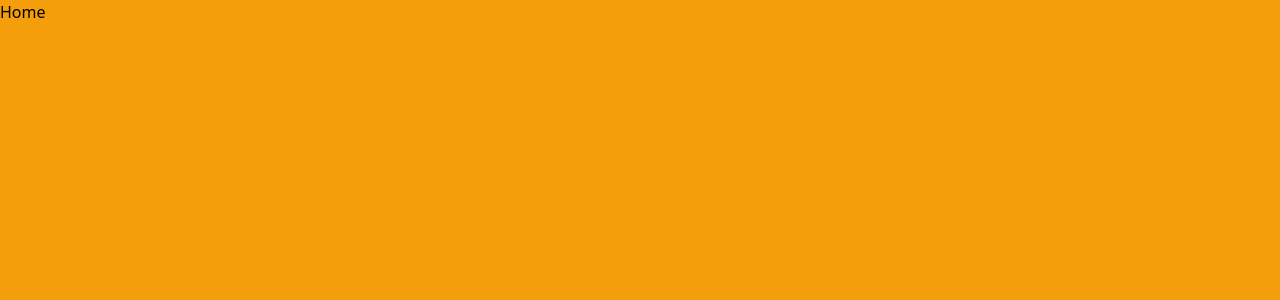
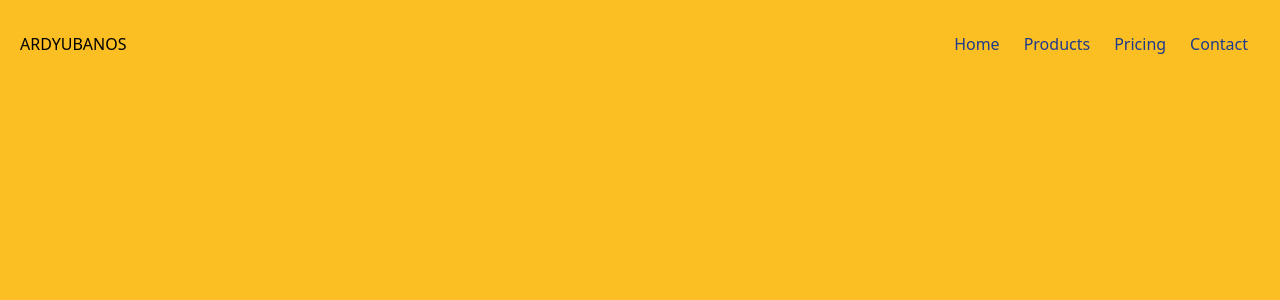
Before and after one commit to RadySonabu/NextJS-Tailwind-Portfolio, a Next.js app: page / in a window 1280 px wide. Shown: the top 300 px of the page. Built offline with nearby package versions, Linux system fonts and the light colour scheme.

Commit message:
Added navbar and background color

```diff
--- /dev/null
+++ b/components/Navbar.js
@@ -0,0 +1,53 @@
+import React from "react";
+
+function Navbar() {
+	return (
+		<nav class="flex flex-wrap items-center justify-between p-5 bg-transparent">
+			<div class="flex md:hidden">
+				<button id="hamburger">
+					<img
+						class="toggle block"
+						src="https://img.icons8.com/fluent-systems-regular/2x/menu-squared-2.png"
+						width="40"
+						height="40"
+					/>
+					<img
+						class="toggle hidden"
+						src="https://img.icons8.com/fluent-systems-regular/2x/close-window.png"
+						width="40"
+						height="40"
+					/>
+				</button>
+			</div>
+			<div class="">ARDYUBANOS</div>
+			<div class="toggle hidden md:flex w-full md:w-auto text-right text-bold mt-5 md:mt-0 border-t-2 border-blue-900 md:border-none">
+				<a
+					href="#"
+					class="block md:inline-block text-blue-900 hover:text-blue-500 px-3 py-3 border-b-2 border-blue-900 md:border-none"
+				>
+					Home
+				</a>
+				<a
+					href="#"
+					class="block md:inline-block text-blue-900 hover:text-blue-500 px-3 py-3 border-b-2 border-blue-900 md:border-none"
+				>
+					Products
+				</a>
+				<a
+					href="#"
+					class="block md:inline-block text-blue-900 hover:text-blue-500 px-3 py-3 border-b-2 border-blue-900 md:border-none"
+				>
+					Pricing
+				</a>
+				<a
+					href="#"
+					class="block md:inline-block text-blue-900 hover:text-blue-500 px-3 py-3 border-b-2 border-blue-900 md:border-none"
+				>
+					Contact
+				</a>
+			</div>
+		</nav>
+	);
+}
+
+export default Navbar;
--- a/pages/index.js
+++ b/pages/index.js
@@ -1,5 +1,10 @@
 import Head from "next/head";
 import Image from "next/image";
-export default function Home() {
-	return <div className="bg-yellow-500 h-screen">Home</div>;
+import Navbar from "../components/Navbar";
+export default function index() {
+	return (
+		<div class="bg-yellow-400 h-screen">
+			<Navbar />
+		</div>
+	);
 }
```
